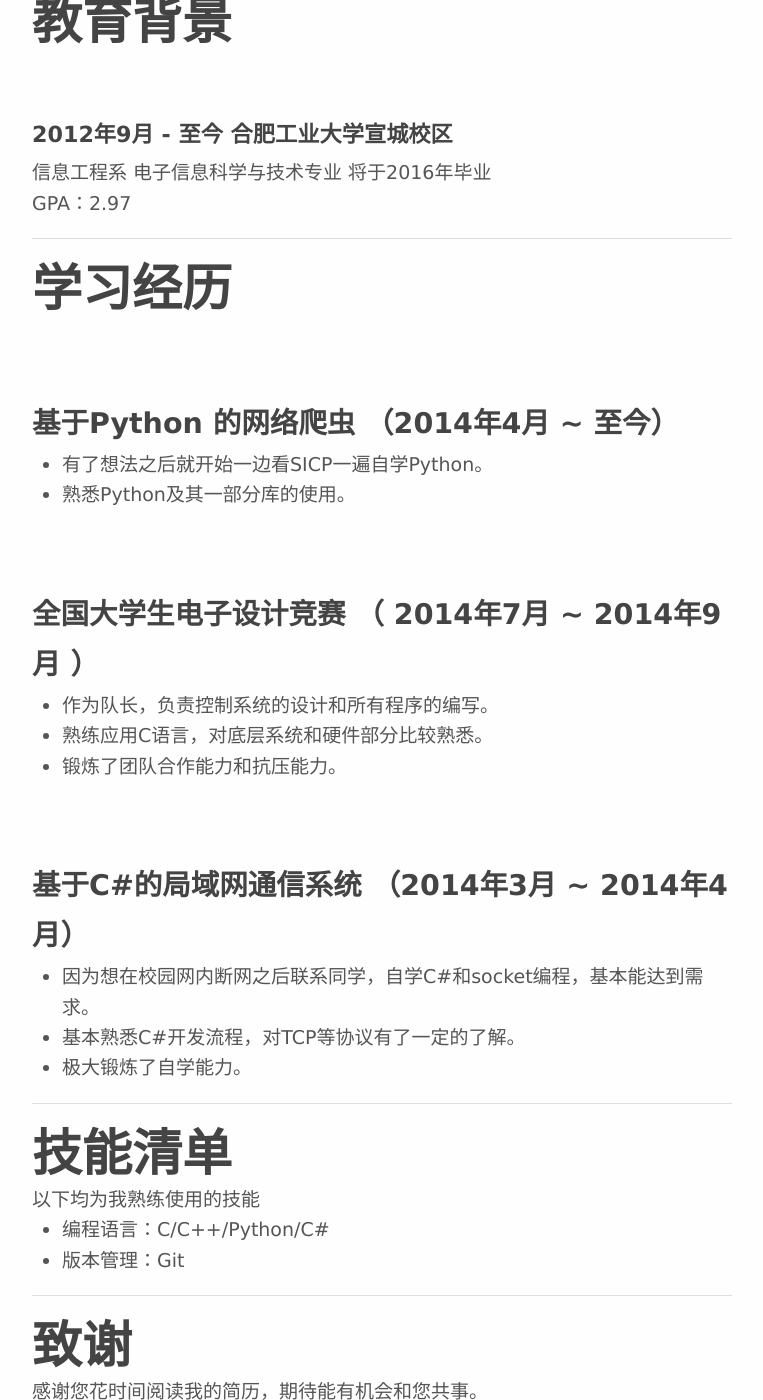
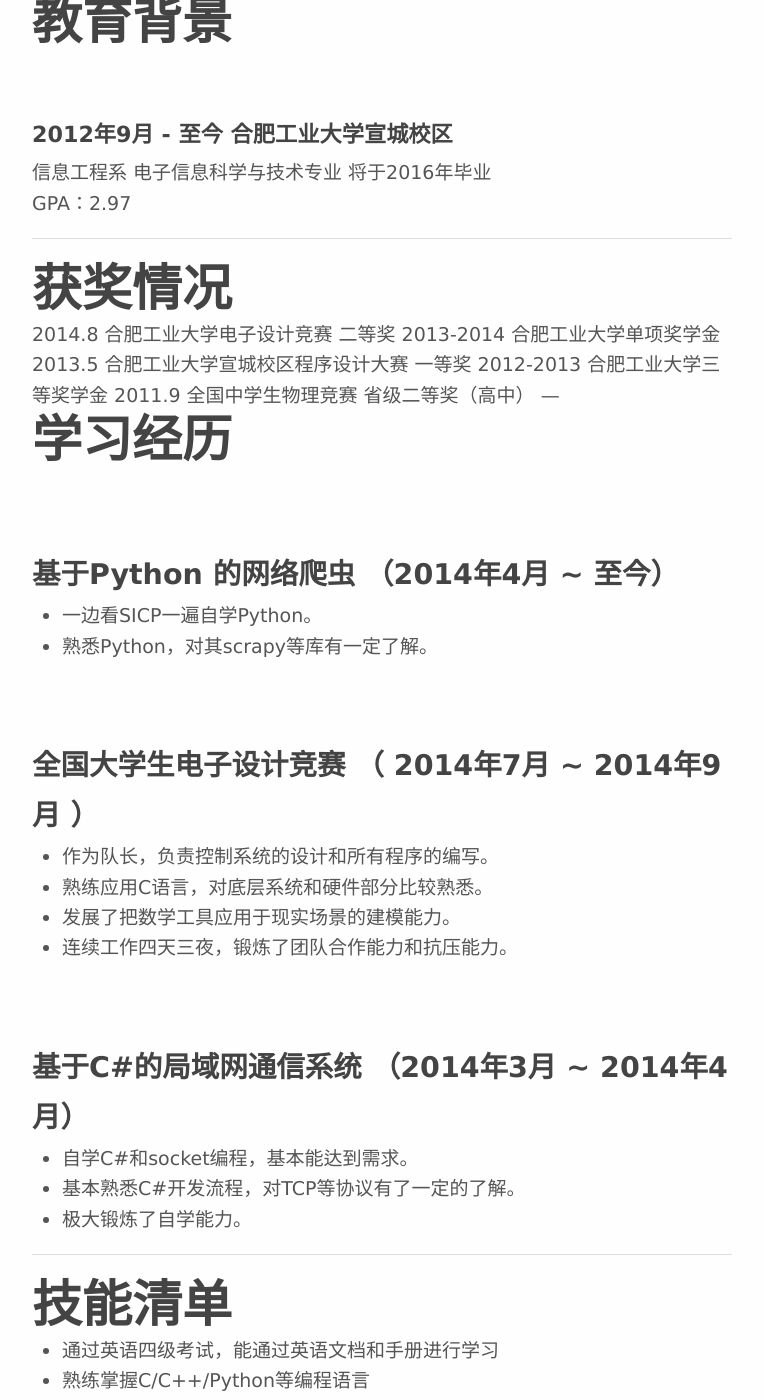
Before and after one commit to XLRES/xlres.github.io, a Jekyll site: the page built from _posts/2015-04-09-resume.md, in a window 1280 px wide and 1400 px high, scrolled down 468 px. Shown: the whole window, without its empty margins (258-1021 px from the left). Built offline with Jekyll 4.4.1, drawn with Linux system fonts in a browser that asks for light colours; Markdown is read by kramdown in place of the engine named in the settings; some of the changed text lies outside the part shown.

Commit message:
resume update

```diff
--- a/_posts/2015-04-09-resume.md
+++ b/_posts/2015-04-09-resume.md
@@ -31,22 +31,30 @@
 GPA：2.97
 
 ---
+#获奖情况
 
+2014.8 	合肥工业大学电子设计竞赛 二等奖
+2013-2014 合肥工业大学单项奖学金
+2013.5  合肥工业大学宣城校区程序设计大赛 一等奖
+2012-2013 合肥工业大学三等奖学金
+2011.9  全国中学生物理竞赛 省级二等奖（高中）
+---
 # 学习经历
 
 ## 基于Python 的网络爬虫 （2014年4月 ~ 至今）
-- 有了想法之后就开始一边看SICP一遍自学Python。
-- 熟悉Python及其一部分库的使用。
+- 一边看SICP一遍自学Python。
+- 熟悉Python，对其scrapy等库有一定了解。
 
 ## 全国大学生电子设计竞赛 （ 2014年7月 ~ 2014年9月 ）
 
 - 作为队长，负责控制系统的设计和所有程序的编写。
 - 熟练应用C语言，对底层系统和硬件部分比较熟悉。
-- 锻炼了团队合作能力和抗压能力。
+- 发展了把数学工具应用于现实场景的建模能力。
+- 连续工作四天三夜，锻炼了团队合作能力和抗压能力。
 
 
 ## 基于C#的局域网通信系统 （2014年3月 ~ 2014年4月）
-- 因为想在校园网内断网之后联系同学，自学C#和socket编程，基本能达到需求。
+- 自学C#和socket编程，基本能达到需求。
 - 基本熟悉C#开发流程，对TCP等协议有了一定的了解。
 - 极大锻炼了自学能力。
 
@@ -55,10 +63,11 @@
 
 # 技能清单
 
-以下均为我熟练使用的技能
+- 通过英语四级考试，能通过英语文档和手册进行学习
+- 熟练掌握C/C++/Python等编程语言
+- 使用Git进行版本管理
+- 熟悉Linux系统的操作
 
-- 编程语言：C/C++/Python/C#
-- 版本管理：Git
 
 
 ---
```
